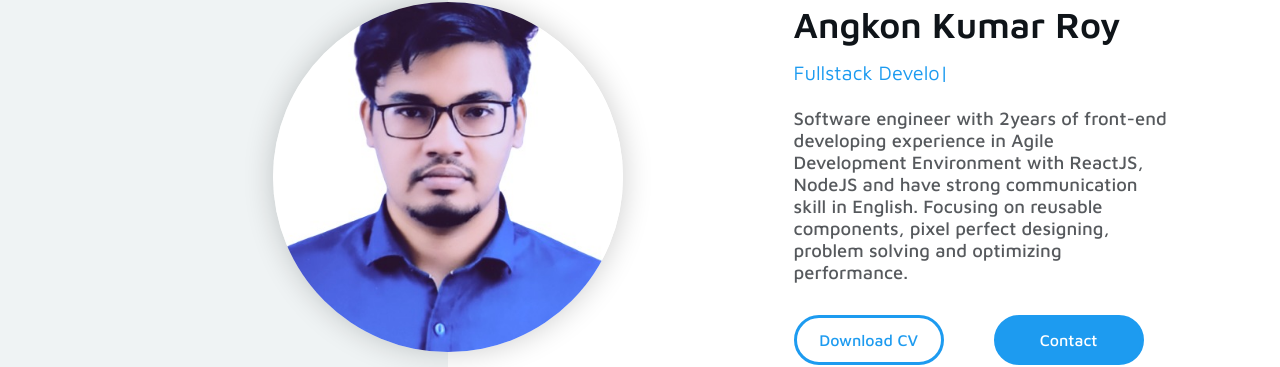
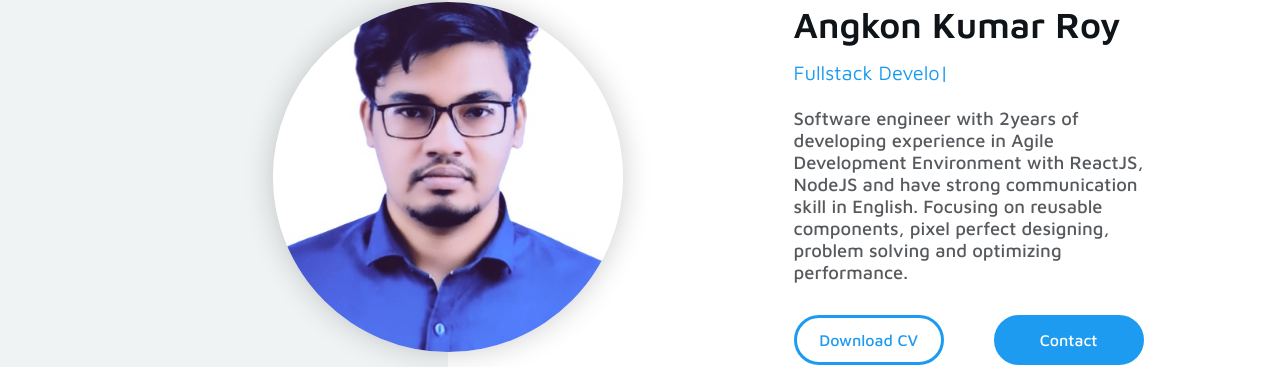
Before and after one commit to akr5515/angkon-portfolio-react, a React (Create React App) app: page / in a window 1280 px wide. Shown: the part 223-590 px from the top of the page. Built offline with nearby package versions, Linux system fonts and the light colour scheme; a web font is replaced by a local one.

Commit message:
fix: headerdata changed.

```diff
--- a/src/data/headerData.js
+++ b/src/data/headerData.js
@@ -2,7 +2,7 @@ export const headerData = {
   name: "Angkon Kumar Roy",
   title: "Hello! I am",
   desciption:
-    "Software engineer with 2years of front-end developing experience in Agile Development Environment with ReactJS, NodeJS and have strong communication skill in English. Focusing on reusable components, pixel perfect designing, problem solving and optimizing performance.",
+    "Software engineer with 2years of developing experience in Agile Development Environment with ReactJS, NodeJS and have strong communication skill in English. Focusing on reusable components, pixel perfect designing, problem solving and optimizing performance.",
   //   image: "https://i.ibb.co/angkonkumar.jpg",
   image: "../assets/png/angkon.jpg",
   //   imagebw: "https://i.ibb.co/angkonkumar.jpg",
```
